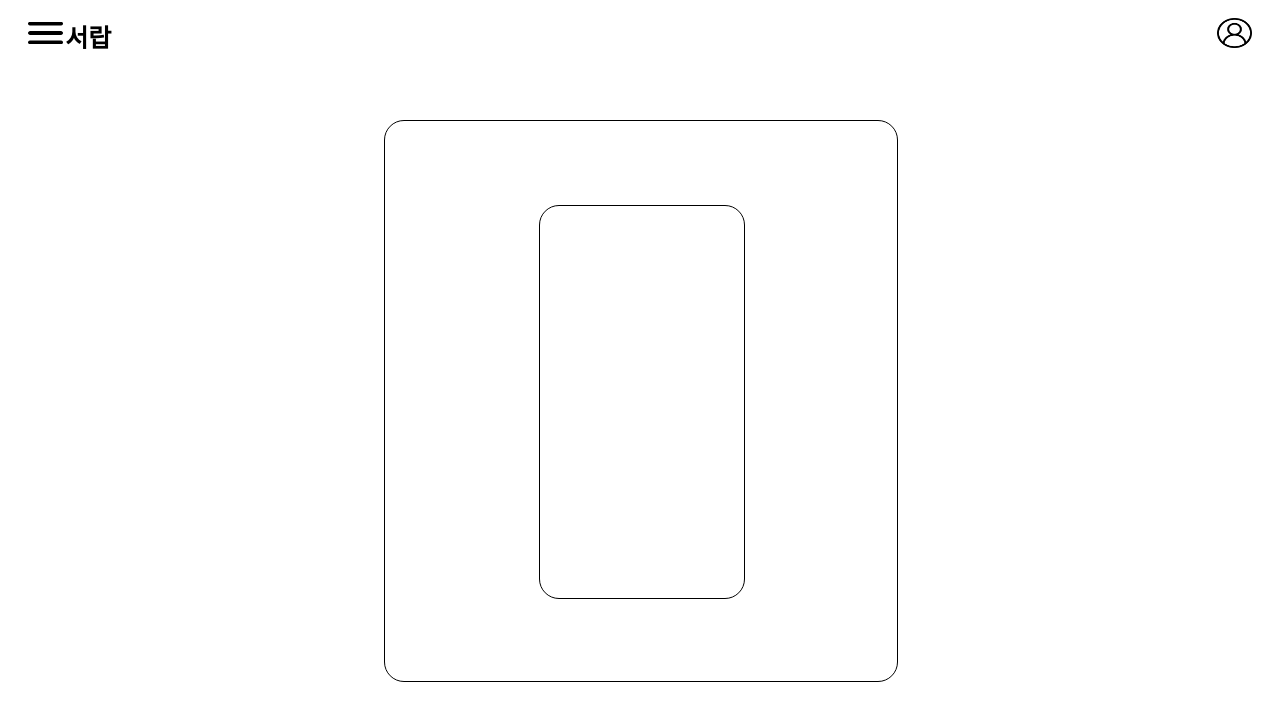
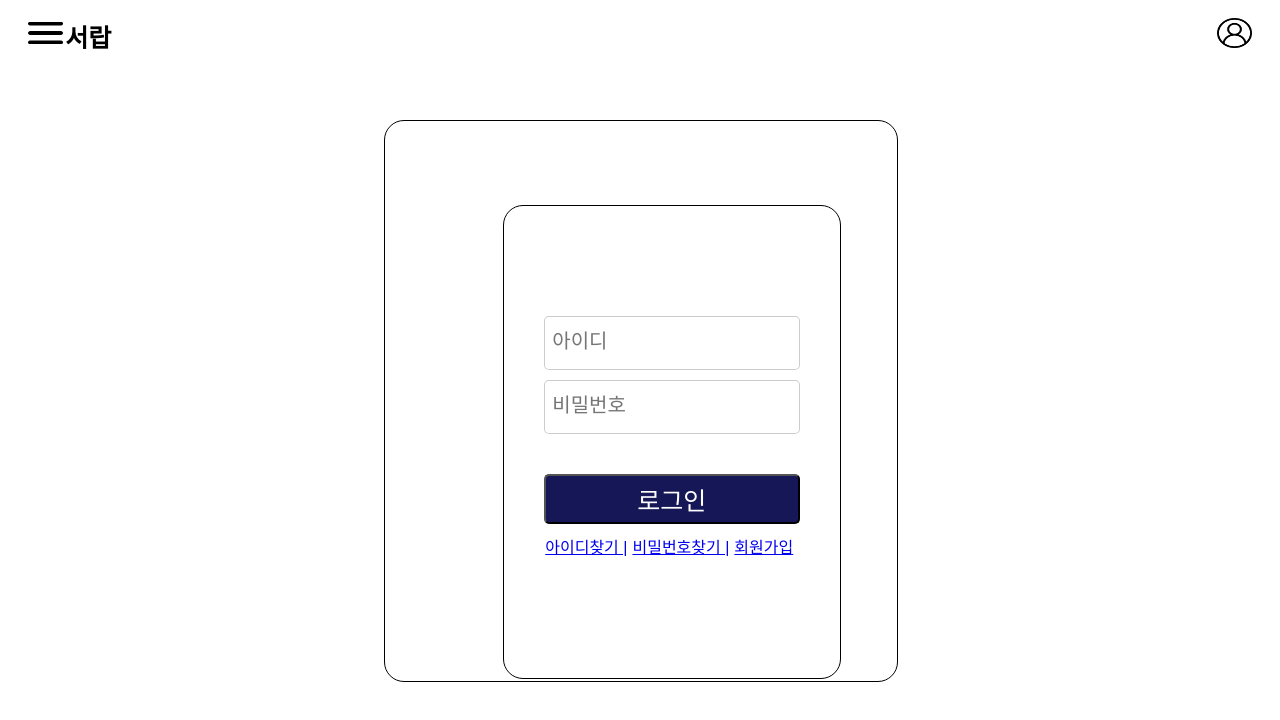
Before and after one commit to to06109/Seorab, a React (Create React App) app: page /login in a window 1280 px wide. Shown: the top 720 px of the page. Built offline with nearby package versions, Linux system fonts and the light colour scheme.

Commit message:
feat(Login): 로그인 구현

```diff
--- a/src/routes/Login.js
+++ b/src/routes/Login.js
@@ -1,12 +1,48 @@
-import Nav from '../components/Nav'
+import { useState } from 'react';
+import Nav from '../components/Nav';
 
 export default function Login() {
+  const [id, setId] = useState('');
+  const [password, setPassword] = useState('');
+
+  const LoginSubmit = (e) => {
+    e.preventDefault();
+    setId(e.target.id.value);
+    setPassword(e.target.password.value);
+
+    // 서버에 보낼 데이터
+    // 처음 console에 찍을 때 반영 안되는 오류 있음
+    let data = {
+      id: id,
+      password: password,
+    };
+    console.log(data);
+  };
+
   return (
-    <div id="login">
+    <div id='login'>
       <Nav />
-      <div id="container">
-        <div className="box"></div>
+      <div id='container'>
+        <div className='box'>
+          <form className='flex_col top_margin' onSubmit={LoginSubmit}>
+            <input type='text' required name='id' placeholder=' 아이디'></input>
+            <input
+              type='password'
+              required
+              name='password'
+              placeholder=' 비밀번호'
+            ></input>
+            <button>로그인</button>
+          </form>
+          <div className='flex_row center'>
+            <a href='/'>아이디찾기 | </a>
+            <a href='/'>비밀번호찾기 | </a>
+            <a href='/register'>회원가입</a>
+          </div>
+
+          {/* 소셜로그인 */}
+        </div>
       </div>
     </div>
-  )
+  );
 }
--- a/src/style.css
+++ b/src/style.css
@@ -196,8 +196,52 @@ div {
   border-radius: 20px;
 
   position: absolute;
-  width: 40%;
+  width: 50%;
   height: 70%;
-  left: 30%;
+  left: 23%;
   top: 15%;
+
+  padding: 40px;
 }
+
+.top_margin {
+  margin-top: 70px;
+}
+
+.flex_col {
+  display: flex;
+  flex-direction: column;
+}
+
+.flex_row {
+  display: flex;
+}
+
+.center {
+  justify-content: center;
+}
+
+.flex_row a {
+  margin-right: 5px;
+}
+
+.box input {
+  height: 50px;
+  margin-bottom: 10px;
+  border: 1px solid rgba(0, 0, 0, 0.2);
+  border-radius: 5px;
+}
+
+input::placeholder {
+  font-size: 20px;
+}
+
+.box button {
+  height: 50px;
+  background: #151757;
+  border-radius: 5px;
+  color: white;
+  font-size: 25px;
+  margin-bottom: 10px;
+  margin-top: 30px;
+}
```
Also changed, not shown: src/components/Nav.js (+34 -34 lines), 1 other file (tests, documents, lock files or other folders).
